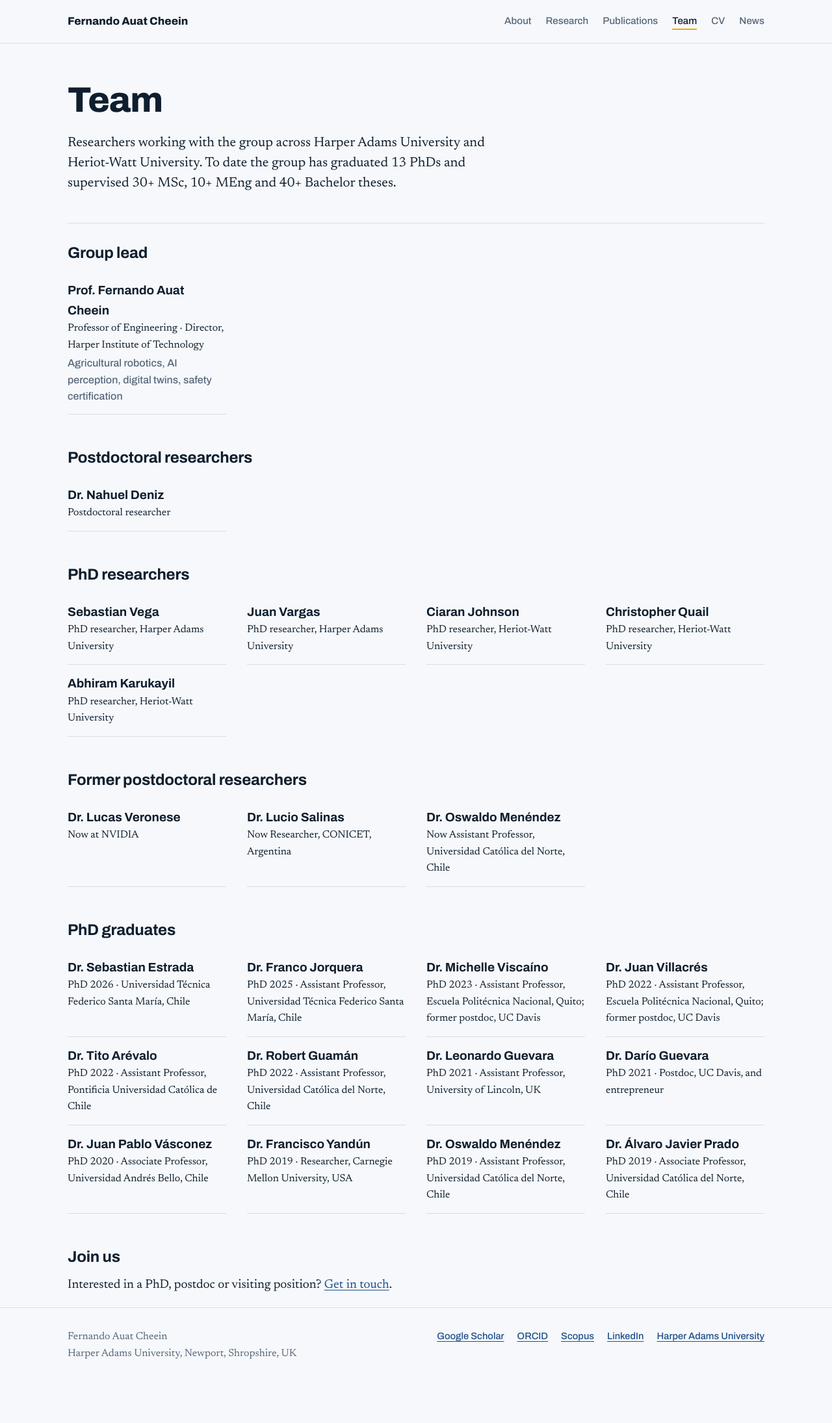
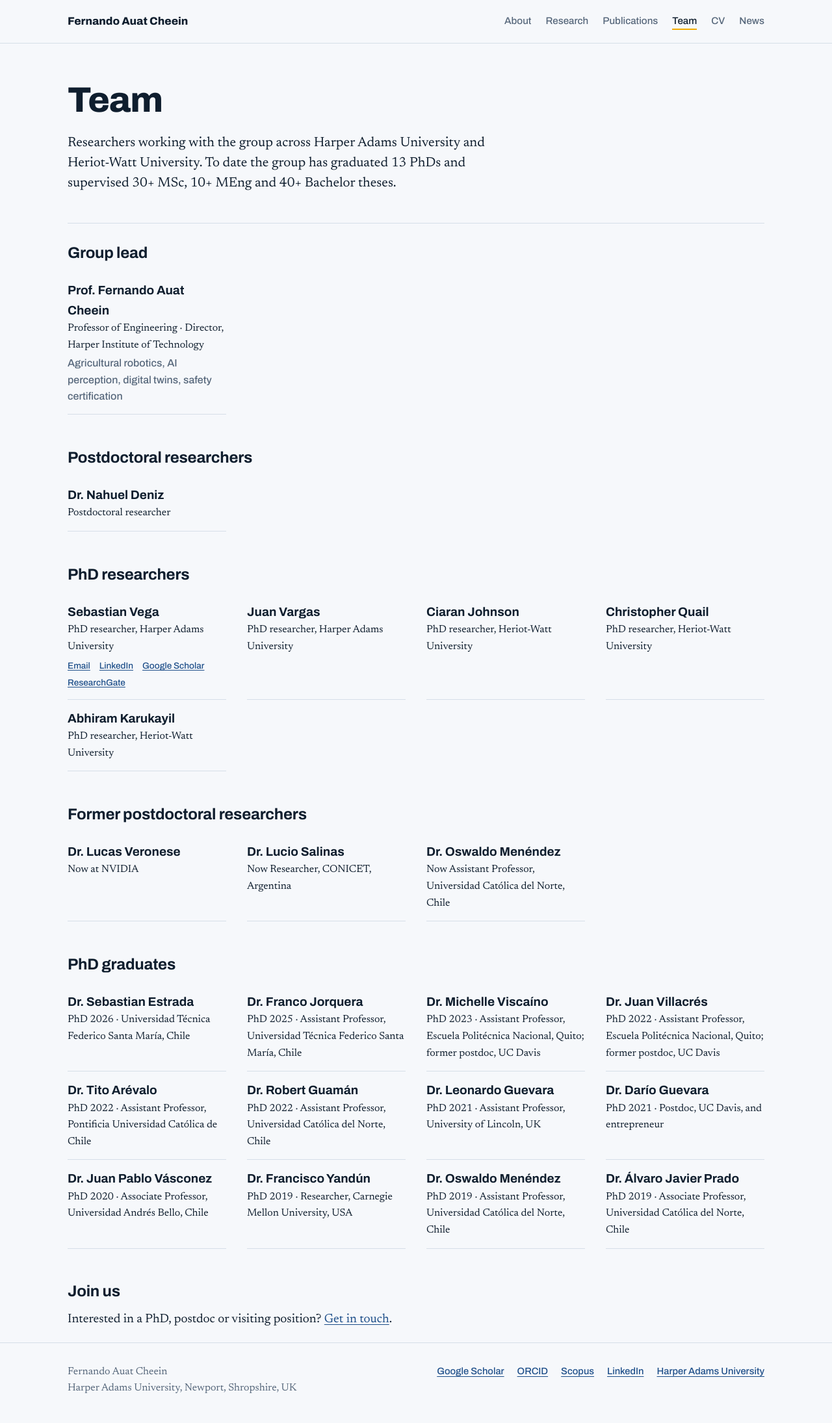
Before and after one commit to fauatcheein/fauatcheein, a Jekyll site: the page built from team.md, in a window 1280 px wide. Shown: the whole page at 65% size. Built offline with Jekyll 4.4.1, drawn with Linux system fonts in a browser that asks for light colours; before the commit the page ends 2136 px from its top, so only the background shows below that.

Commit message:
Add Sebastian Vega's email and profile links to the Team page
Co-Authored-By: Claude Opus 5.5 <noreply@anthropic.com>
Claude-Session: https://claude.ai/code/session_013vG8pAwPL2boRy86rjwP67

```diff
--- a/assets/css/style.css
+++ b/assets/css/style.css
@@ -283,3 +283,7 @@ ul.plain ul { margin-top: .4em; }
 .chip[aria-pressed="true"] { background: var(--field); border-color: var(--field); color: var(--paper); }
 .filter-status { font-size: 1.05rem; margin: 4px 0 8px; padding: 10px 14px; border-left: 3px solid var(--agri); background: var(--surface); max-width: 80ch; }
 [hidden] { display: none !important; }
+
+/* profile links under a team member */
+.person .person-links { display: flex; flex-wrap: wrap; gap: 4px 14px; margin-top: 6px; }
+.person-links a { font-family: var(--display); font-weight: 500; font-size: .85rem; }
--- a/team.md
+++ b/team.md
@@ -12,6 +12,7 @@ intro: Researchers working with the group across Harper Adams University and Her
     <strong>{% if m.url %}<a href="{{ m.url }}">{{ m.name }}</a>{% else %}{{ m.name }}{% endif %}</strong>
     <span>{{ m.role }}</span>
     {% if m.topic %}<span class="meta">{{ m.topic }}</span>{% endif %}
+    {% if m.email or m.linkedin or m.scholar or m.researchgate or m.orcid %}<span class="person-links">{% if m.email %}<a href="mailto:{{ m.email }}">Email</a>{% endif %}{% if m.linkedin %}<a href="{{ m.linkedin }}">LinkedIn</a>{% endif %}{% if m.scholar %}<a href="{{ m.scholar }}">Google Scholar</a>{% endif %}{% if m.researchgate %}<a href="{{ m.researchgate }}">ResearchGate</a>{% endif %}{% if m.orcid %}<a href="{{ m.orcid }}">ORCID</a>{% endif %}</span>{% endif %}
   </div>
   {% endfor %}
 </div>
```
Also changed, not shown: _data/team.yml (+6 -1 lines).
